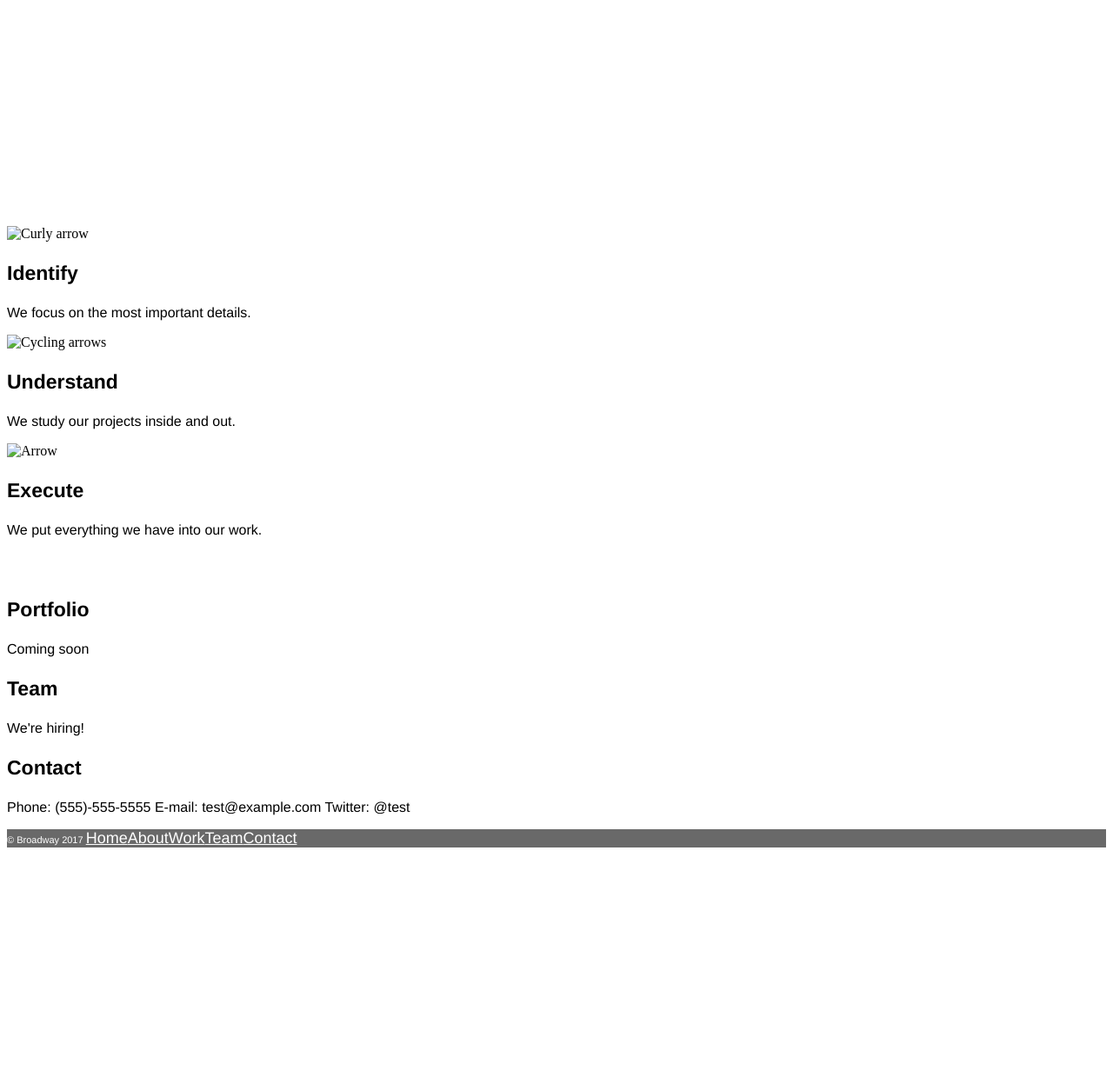
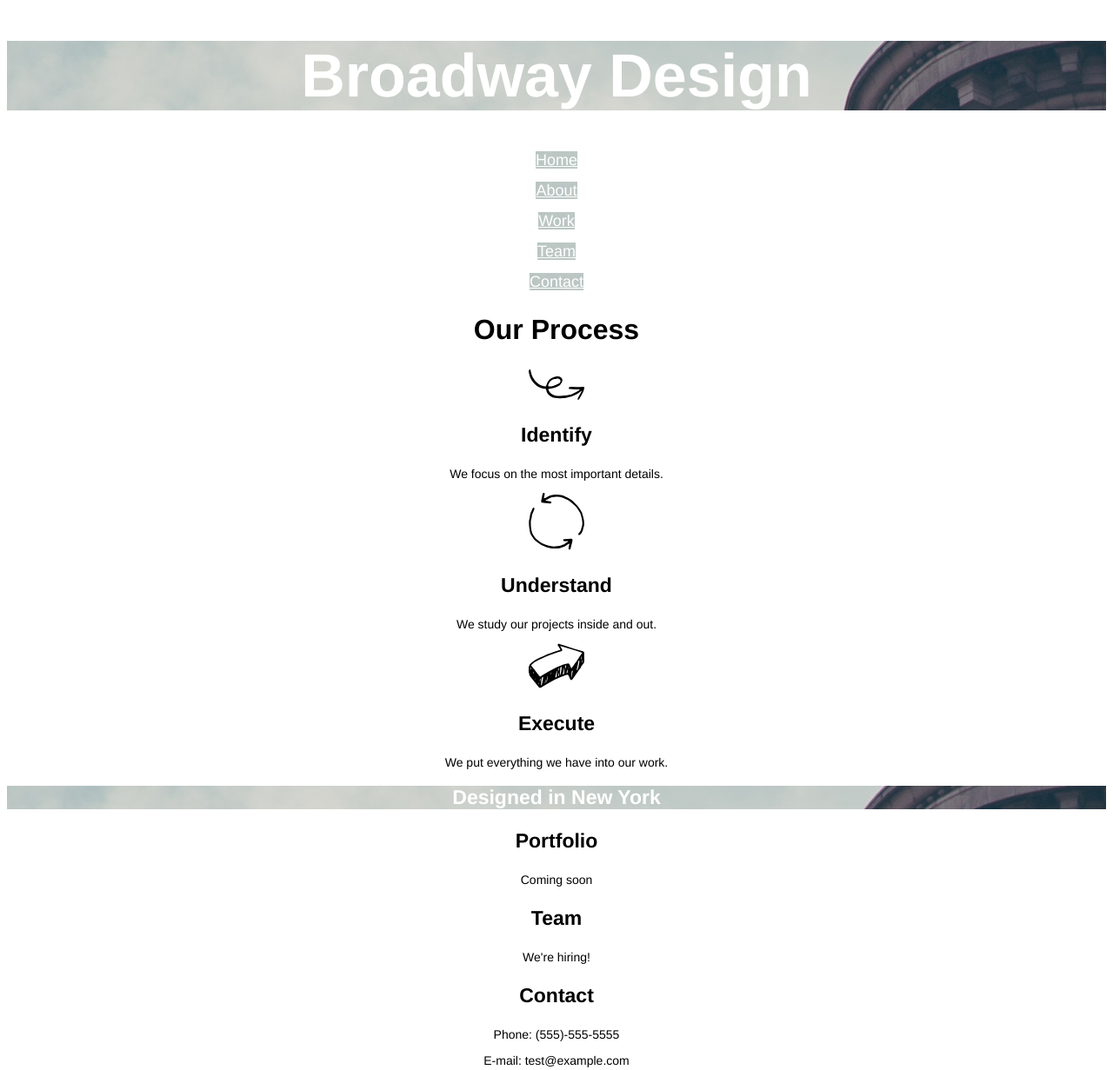
Before and after one commit to JacobTheCoder10/broadway-CA-, a plain HTML site: page index.html in a window 1280 px wide. Shown: the top 1231 px of the page at 87% size. Before the commit the page ends 986 px from the top, so only its background shows below. Drawn offline with Linux system fonts and the light colour scheme.

Commit message:
Completing final adjustments.

```diff
--- a/index.html
+++ b/index.html
@@ -6,37 +6,49 @@
     <title>Broadway Design</title>
   </head>
   <body>
-    <dev class= "header">
-      <h1>Broadway Design</h1>
-      <a href="#">Home</a>
-      <a href="#">About</a>
-      <a href="#">Work</a>
-      <a href="#">Team</a>
-      <a href="#">Contact</a>
+    <dev>
+      <h1 class="header">Broadway Design</h1>
+      <p>
+        <p>
+        <a href="#" class="header">Home</a>
+        </p>
+        <p>
+        <a href="#" class="header">About</a>
+        </p>
+        <p>
+        <a href="#" class="header">Work</a>
+        </p>
+        <p>
+        <a href="#" class="header">Team</a>
+        </p>
+        <p>
+        <a href="#" class="header">Contact</a>
+        </p>
+      </p>
     </dev>
     <dev>
       <h2 class="Process">Our Process</h2>
-      <img src="identify.svg" alt="Curly arrow">
+      <img src="./resources/images/identify.svg" alt="Curly arrow">
       <h3>Identify</h3>
       <p>We focus on the most important details.</p>
-      <img src="understand.svg" alt="Cycling arrows">
+      <img src="./resources/images/understand.svg" alt="Cycling arrows">
       <h3>Understand</h3>
       <p>We study our projects inside and out.</p>
-      <img src="execute.svg" alt="Arrow">
+      <img src="./resources/images/execute.svg" alt="Arrow">
       <h3>Execute</h3>
       <p>We put everything we have into our work.</p>
     </dev>
     <dev>
-      <h2>Designed in New York</h2>
+      <h2 class="Design">Designed in New York</h2>
       <h3>Portfolio</h3>
       <p>Coming soon</p>
       <h3>Team</h3>
       <p>We're hiring!</p>
       <h3>Contact</h3>
     </dev>
-    <p>Phone: (555)-555-5555
-       E-mail: test@example.com
-       Twitter: @test</p>
+    <p>Phone: (555)-555-5555</P>
+    <p>E-mail: test@example.com</P>
+    <p>Twitter: @test</p>
     <p class="footer">© Broadway 2017 <a href="#">Home</a><a href="#">About</a><a href="#">Work</a><a href="#">Team</a><a href="#">Contact</a></p>
   </body>
 </html>
--- a/resources/css/style.css
+++ b/resources/css/style.css
@@ -1,5 +1,5 @@
 body{
-  text-align: center horizontally;
+  text-align: center;
 }
 h1{
   font-family: Helvetica;
@@ -13,12 +13,13 @@ a{
   font-size: 18px;
 }
 .header{
-  background-image: url("the-flatiron-building.png");
+  background-image: url("../images/the-flatiron-building.png");
 }
-.process h2{
+.Process{
   font-family: Helvetica;
   font-weight: bold;
   font-size: 32px;
+  color:black;
 }
 h3{
   font-family: Helvetica;
@@ -27,18 +28,19 @@ h3{
 }
 p{
   font-family: Helvetica;
-  font-size: 14;
+  font-size: 14px;
 }
-h2{
+.Design{
   font-family: Helvetica;
   font-weight: bold;
   font-size: 23px;
   color: white;
-  background-image: url("the-flatiron-building.png");
+  background-image: url("../images/the-flatiron-building.png");
 }
 .footer{
   font-family: Helvetica;
   font-size: 11px;
   color: white;
   background-color: dimgray;
+  text-align: left;
 }
```
Also changed, not shown: resources/images/execute.svg (added), resources/images/identify.svg (added), resources/images/the-flatiron-building.png (added), resources/images/understand.svg (added).
